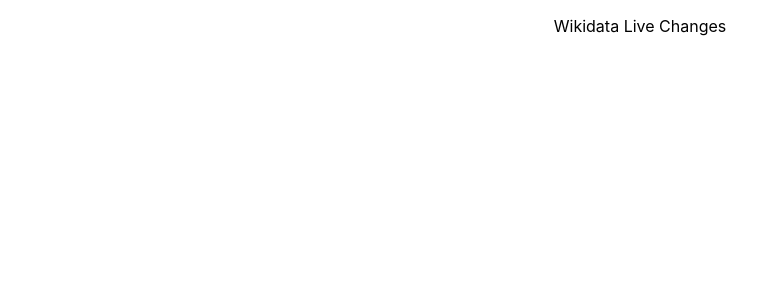
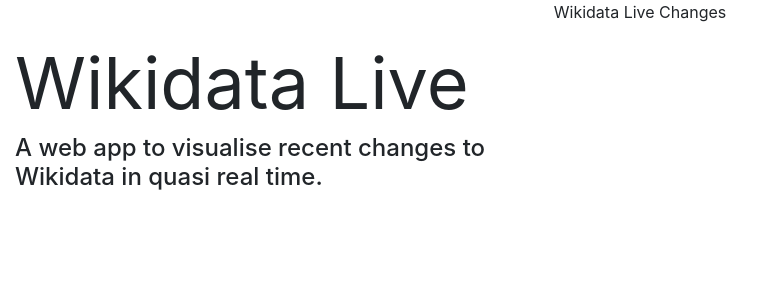
Before and after one commit to isobelm/Software-Engineering, a React (Create React App) app in the folder wikidata-live-changes/: page / in a window 1280 px wide. Shown: the top 300 px of the page, without its empty margins (0-773 px from the left). Built offline with nearby package versions, Linux system fonts and the light colour scheme.

Commit message:
Added Bootsrap and Title Component

```diff
--- a/wikidata-live-changes/package.json
+++ b/wikidata-live-changes/package.json
@@ -6,7 +6,9 @@
     "@testing-library/jest-dom": "^4.2.4",
     "@testing-library/react": "^9.4.0",
     "@testing-library/user-event": "^7.2.1",
+    "bootstrap": "^4.4.1",
     "react": "^16.12.0",
+    "react-bootstrap": "^1.0.0-beta.16",
     "react-dom": "^16.12.0",
     "react-router-dom": "^5.1.2",
     "react-scripts": "3.3.0"
--- /dev/null
+++ b/wikidata-live-changes/src/Components/TitleContainer.js
@@ -0,0 +1,26 @@
+import React from 'react'
+
+
+class TitleContainer extends React.Component {
+    constructor(props) {
+        super()
+        /*
+        state = {
+            title
+            subtitle
+        }
+
+        */
+        this.state = props
+    }
+    render() {
+        return(
+                <div class="col-md-5 text-left">
+                     <h1 class="text-left  display-3"><b>{this.state.title}</b></h1>
+                     <h4>{this.state.subtitle}</h4  >
+                  </div>
+        )
+    }
+}
+
+export default TitleContainer
--- a/wikidata-live-changes/src/Pages/HomePage.jsx
+++ b/wikidata-live-changes/src/Pages/HomePage.jsx
@@ -1,4 +1,6 @@
 import React, { Component } from "react";
+import TitleContainer from '../Components/TitleContainer'
+import 'bootstrap/dist/css/bootstrap.min.css';
 
 class HomePage extends Component {
 	constructor(props) {
@@ -11,6 +13,10 @@ class HomePage extends Component {
 		return (
 			<div className="HomePage">
 				<p>Wikidata Live Changes</p>
+				 <TitleContainer
+                        title="Wikidata Live"
+                        subtitle="A web app to visualise recent changes to Wikidata in quasi real time."
+                    ></TitleContainer>
 			</div>
 		);
 	}
```
Also changed, not shown: 1 other file (tests, documents, lock files or other folders). Lines whose indentation alone changed are shown as unchanged.
